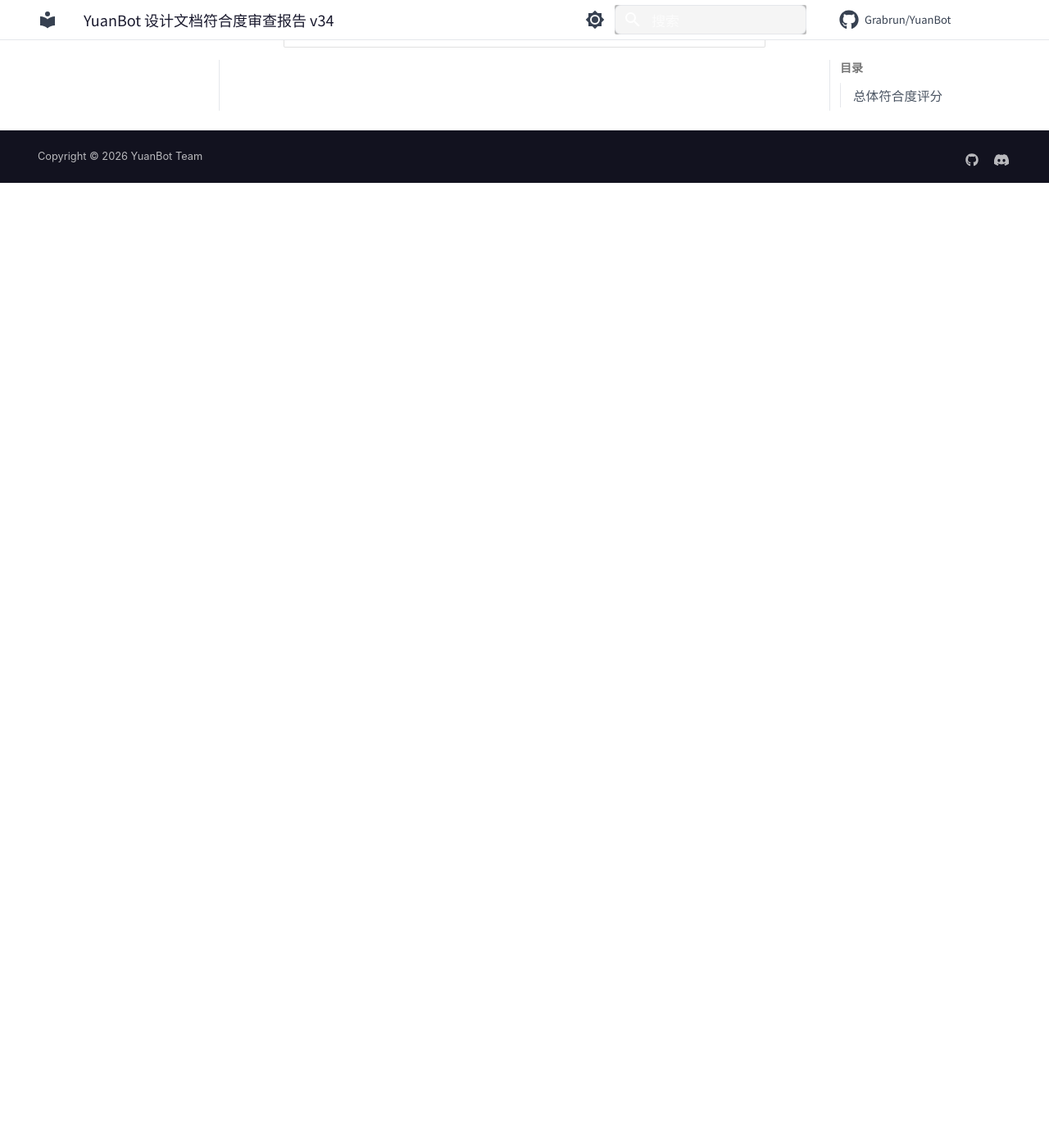
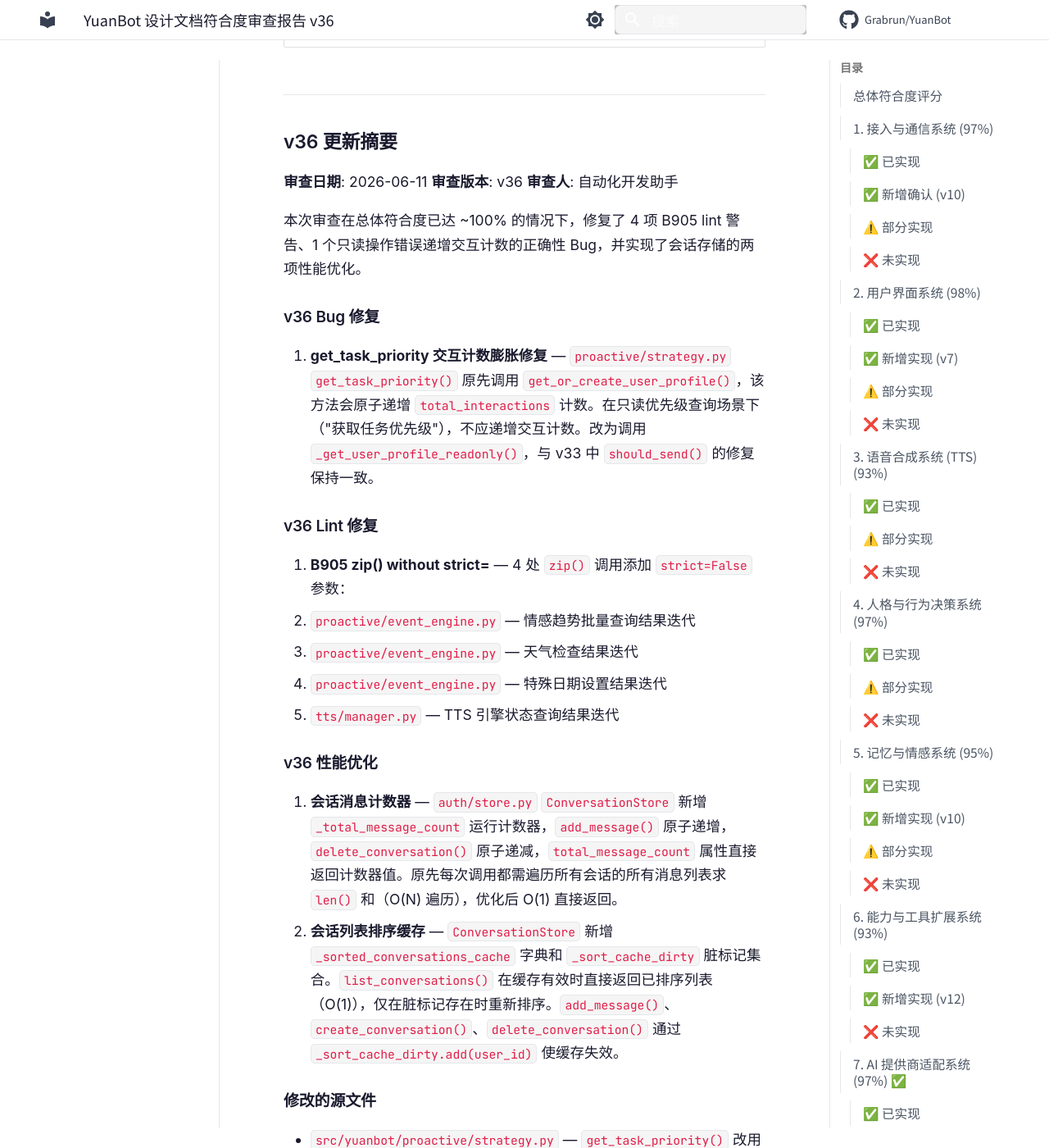
Before and after one commit to Grabrun/YuanBot, an MkDocs documentation site: the page built from docs/conformance-report.md, in a window 1280 px wide and 1400 px high, scrolled down 115172 px. Shown: the whole window at 82% size. Built offline with MkDocs 1.6.1 and Material for MkDocs 9.7.7, drawn with Linux system fonts in a browser that asks for light colours; comment, search, counter and statistics services are not loaded; before the commit the page ends 115395 px from its top, so only the background shows below that; some of the changed text lies outside the part shown.

Commit message:
v36: fix B905 lint, fix get_task_priority interaction count bug, optimize ConversationStore
- Fix 4 B905 zip() without strict= (event_engine.py, tts/manager.py)
- Fix get_task_priority using get_or_create_user_profile which inflated
  interaction counts on read-only calls; use _get_user_profile_readonly
- Add _total_message_count running counter to ConversationStore (O(1) vs O(N))
- Add sorted conversations cache with dirty-flag invalidation
- Update 2 tests to mock _get_user_profile_readonly
- Update conformance report to v36

All 1412 tests pass, Ruff lint clean.

```diff
--- a/docs/conformance-report.md
+++ b/docs/conformance-report.md
@@ -1,14 +1,14 @@
 ---
-title: YuanBot 设计文档符合度审查报告 v34
+title: YuanBot 设计文档符合度审查报告 v36
 description: YuanBot v1.5.0 设计文档与代码实现的符合度审查，覆盖十大核心系统
 ---
 
-# 🌸 YuanBot 设计文档符合度审查报告 v34
-
-**审查日期**: 2026-06-10
+# 🌸 YuanBot 设计文档符合度审查报告 v36
+
+**审查日期**: 2026-06-11
 **审查范围**: docs/ 目录下 17 份设计文档 vs src/ + configs/ + tests/ + webui/ 实际代码
 **项目版本**: v1.5.0
-**上次审查**: v33 (2026-06-09),总体 ~100%
+**上次审查**: v35 (2026-06-10),总体 ~100%
 
 ---
 
@@ -1944,3 +1944,57 @@ description: YuanBot v1.5.0 设计文档与代码实现的符合度审查，覆
 | 优先级 | 项目 | 预估工作量 | 类型 |
 |--------|------|----------|------|
 | ~~P2~~ | ~~本地意图模型 (bert-base ONNX)~~ | ~~2-3 天~~ | ✅ 已实现 |
+
+---
+
+## v36 更新摘要
+
+**审查日期**: 2026-06-11
+**审查版本**: v36
+**审查人**: 自动化开发助手
+
+本次审查在总体符合度已达 ~100% 的情况下，修复了 4 项 B905 lint 警告、1 个只读操作错误递增交互计数的正确性 Bug，并实现了会话存储的两项性能优化。
+
+### v36 Bug 修复
+
+1. **get_task_priority 交互计数膨胀修复** — `proactive/strategy.py` `get_task_priority()` 原先调用 `get_or_create_user_profile()`，该方法会原子递增 `total_interactions` 计数。在只读优先级查询场景下（"获取任务优先级"），不应递增交互计数。改为调用 `_get_user_profile_readonly()`，与 v33 中 `should_send()` 的修复保持一致。
+
+### v36 Lint 修复
+
+1. **B905 zip() without strict=** — 4 处 `zip()` 调用添加 `strict=False` 参数：
+   - `proactive/event_engine.py` — 情感趋势批量查询结果迭代
+   - `proactive/event_engine.py` — 天气检查结果迭代
+   - `proactive/event_engine.py` — 特殊日期设置结果迭代
+   - `tts/manager.py` — TTS 引擎状态查询结果迭代
+
+### v36 性能优化
+
+1. **会话消息计数器** — `auth/store.py` `ConversationStore` 新增 `_total_message_count` 运行计数器，`add_message()` 原子递增，`delete_conversation()` 原子递减，`total_message_count` 属性直接返回计数器值。原先每次调用都需遍历所有会话的所有消息列表求 `len()` 和（O(N) 遍历），优化后 O(1) 直接返回。
+2. **会话列表排序缓存** — `ConversationStore` 新增 `_sorted_conversations_cache` 字典和 `_sort_cache_dirty` 脏标记集合。`list_conversations()` 在缓存有效时直接返回已排序列表（O(1)），仅在脏标记存在时重新排序。`add_message()`、`create_conversation()`、`delete_conversation()` 通过 `_sort_cache_dirty.add(user_id)` 使缓存失效。
+
+### 修改的源文件
+
+- `src/yuanbot/proactive/strategy.py` — `get_task_priority()` 改用 `_get_user_profile_readonly()`
+- `src/yuanbot/proactive/event_engine.py` — 3 处 `zip()` 添加 `strict=False`
+- `src/yuanbot/tts/manager.py` — 1 处 `zip()` 添加 `strict=False`
+- `src/yuanbot/auth/store.py` — `_total_message_count` 计数器 + `_sorted_conversations_cache` 排序缓存
+- `tests/test_proactive/test_strategy.py` — 更新 2 个测试用例 mock `_get_user_profile_readonly`
+
+### 代码质量
+
+- Ruff lint (src/): All checks passed
+- B905 lint: 0 issues (was 4)
+- PERF lint: 0 issues
+- 测试: 1412 passed, 14 warnings
+
+### 符合度变化
+
+| 系统 | v35 | v36 | 变化 |
+|------|------|------|------|
+| **总体** | **~100%** | **~100%** | — (Bug 修复 + 性能优化 + Lint 修复，无功能变更) |
+
+### 剩余待完成项
+
+| 优先级 | 项目 | 预估工作量 | 类型 |
+|--------|------|----------|------|
+| ~~P2~~ | ~~本地意图模型 (bert-base ONNX)~~ | ~~2-3 天~~ | ✅ 已实现 |
```
Also changed, not shown: 5 other files.
